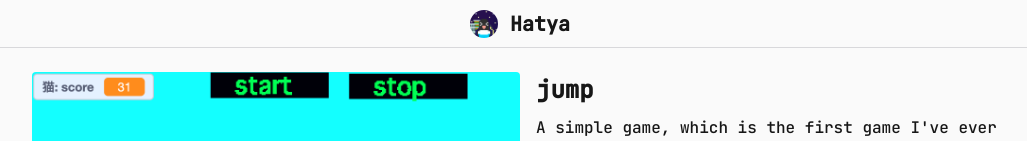
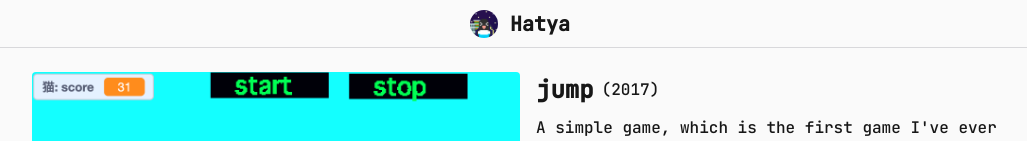
Before and after one commit to hatya-mouse/hatya.dev, a Next.js app: page /works/2017-jump in a window 1280 px wide. Shown: the top 141 px of the page, without its empty margins (120-1147 px from the left). Built offline with nearby package versions, Linux system fonts and the light colour scheme.

Commit message:
Add year in the work page

```diff
--- a/src/app/works/[slug]/page.tsx
+++ b/src/app/works/[slug]/page.tsx
@@ -28,7 +28,10 @@ export default async function WorkPage({
                     />
                 </div>
                 <div className="flex flex-col gap-2 flex-1">
-                    <h3>{work.name}</h3>
+                    <div className="flex flex-row gap-2 items-center">
+                        <h3>{work.name}</h3>
+                        <p>({work.year})</p>
+                    </div>
                     <p>{work.description}</p>
 
                     {work.links.repository && (
```
